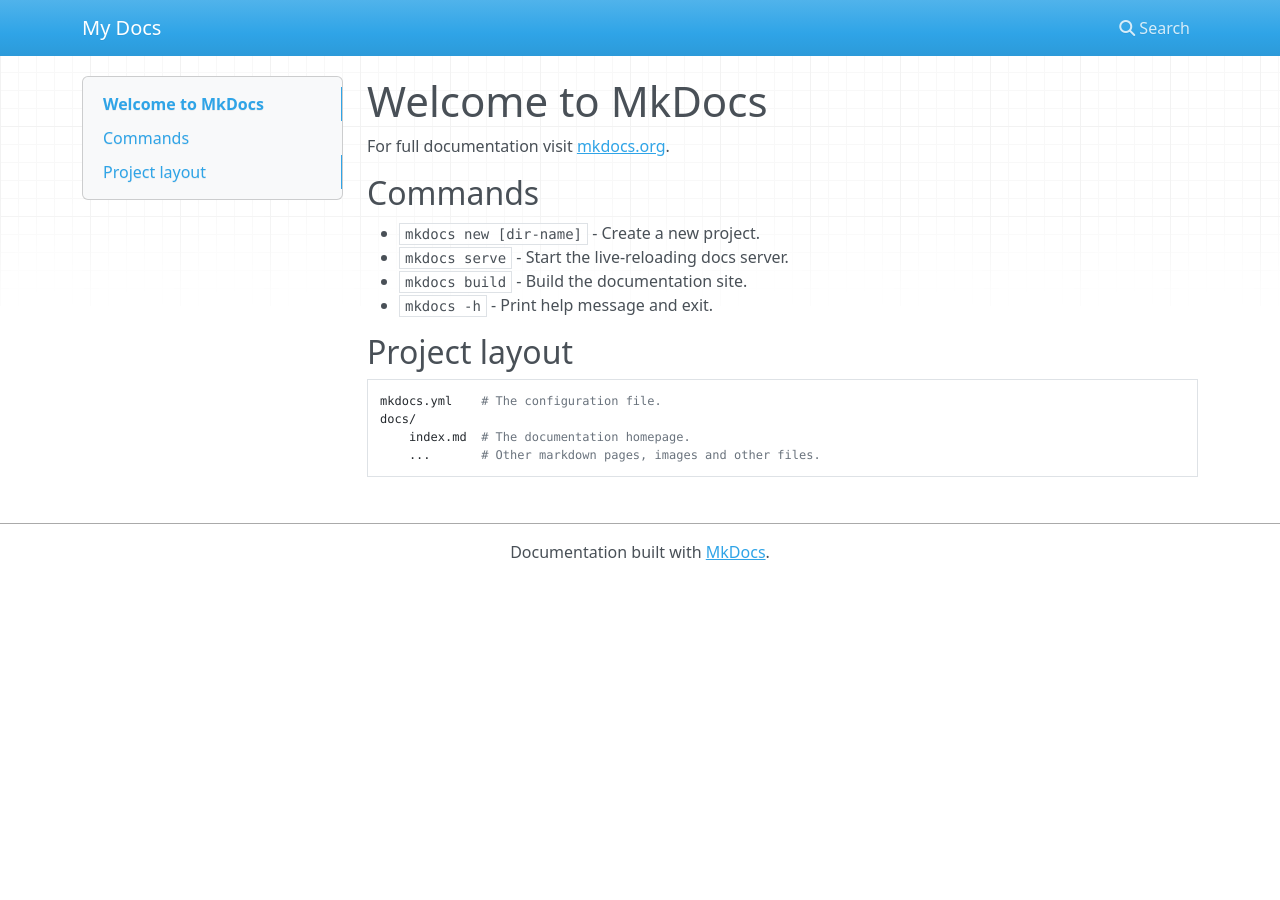
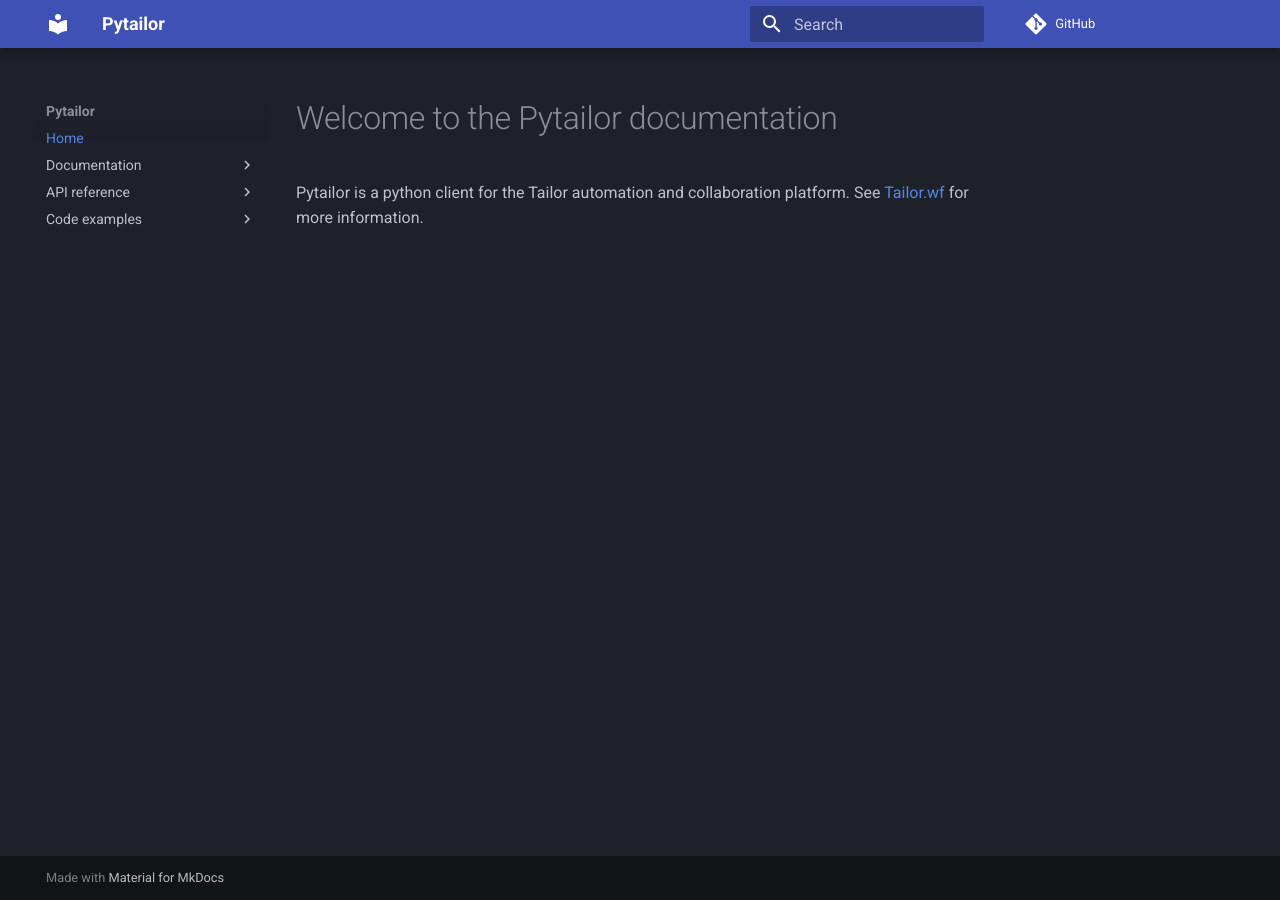
Before and after one commit to entailor/pytailor, an MkDocs documentation site: the page built from docs/index.md, in a window 1280 px wide. Built offline with MkDocs 1.6.1 and Material for MkDocs 9.7.7, drawn with Linux system fonts in a browser that asks for light colours; nearby versions of some CDN libraries; comment, search, counter and statistics services are not loaded.

Commit message:
begin docs

```diff
--- a/docs/index.md
+++ b/docs/index.md
@@ -1,17 +1,4 @@
-# Welcome to MkDocs
+# Welcome to the Pytailor documentation
 
-For full documentation visit [mkdocs.org](https://www.mkdocs.org).
-
-## Commands
-
-* `mkdocs new [dir-name]` - Create a new project.
-* `mkdocs serve` - Start the live-reloading docs server.
-* `mkdocs build` - Build the documentation site.
-* `mkdocs -h` - Print help message and exit.
-
-## Project layout
-
-    mkdocs.yml    # The configuration file.
-    docs/
-        index.md  # The documentation homepage.
-        ...       # Other markdown pages, images and other files.
+Pytailor is a python client for the Tailor automation and collaboration platform. See
+[Tailor.wf](https://tailor.wf) for more information.
--- a/mkdocs.yml
+++ b/mkdocs.yml
@@ -1 +1,24 @@
-site_name: My Docs
+site_name: Pytailor
+nav:
+  - Home: index.md
+  - Documentation:
+      - Concepts: documentation/concepts.md
+      - Getting started: documentation/getting_started.md
+      - Contexts: documentation/contexts.md
+  - API reference:
+      - Task definition classes: api/taskdefs.md
+  - Code examples:
+      Example 1: examples/example01.md
+theme:
+  name: material
+  palette:
+    scheme: slate
+markdown_extensions:
+  - admonition
+#  - codehilite
+  - pymdownx.superfences
+  - pymdownx.details
+  - mkautodoc
+  - pymdownx.highlight:
+      use_pygments: true
+repo_url: https://github.com/entailor/pytailor
```
Also changed, not shown: docs/api/taskdefs.md (added, +7 -0 lines), docs/documentation/concepts.md (added, +62 -0 lines), docs/documentation/contexts.md (added, +56 -0 lines), docs/documentation/getting_started.md (added, +73 -0 lines).
